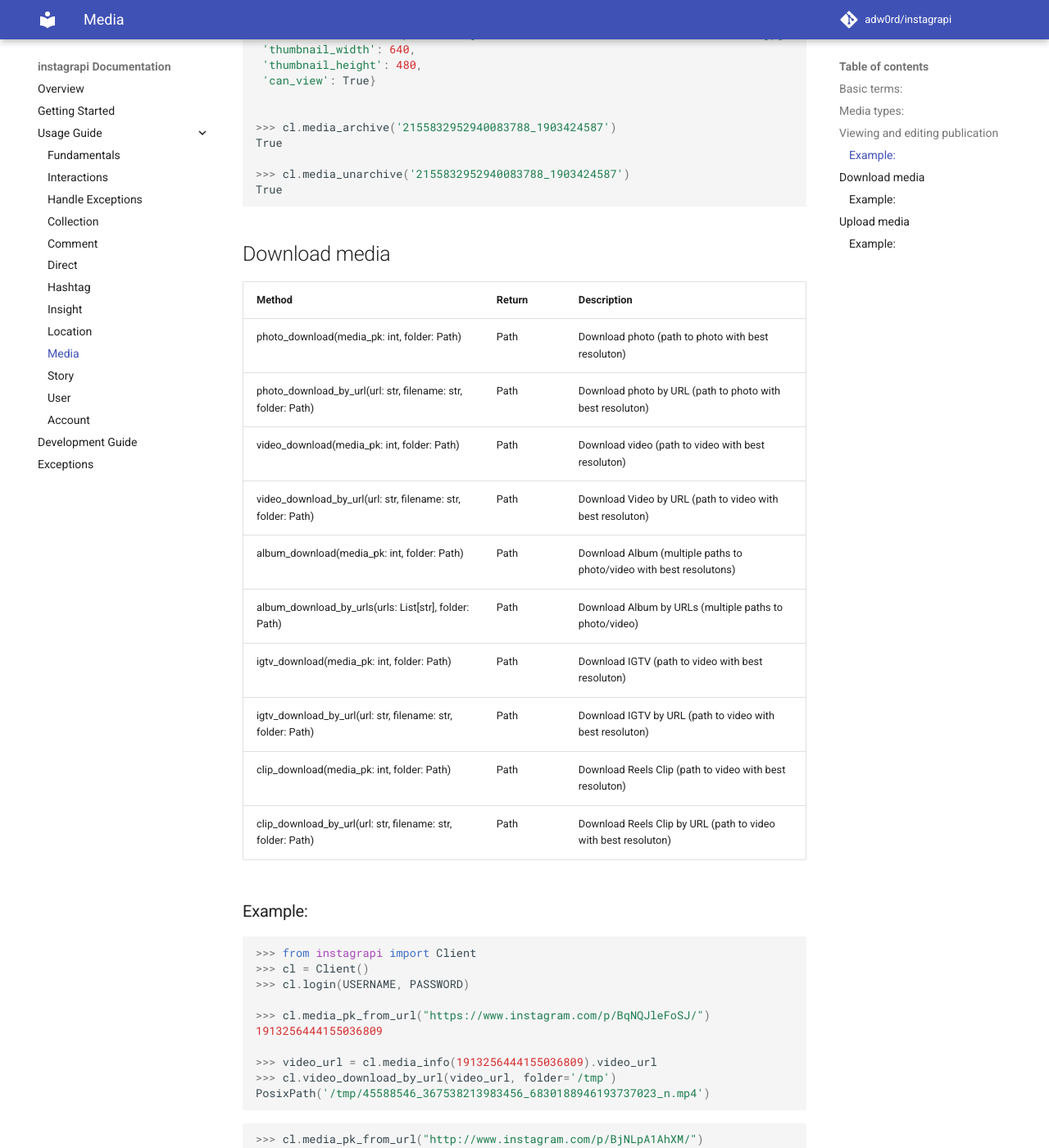
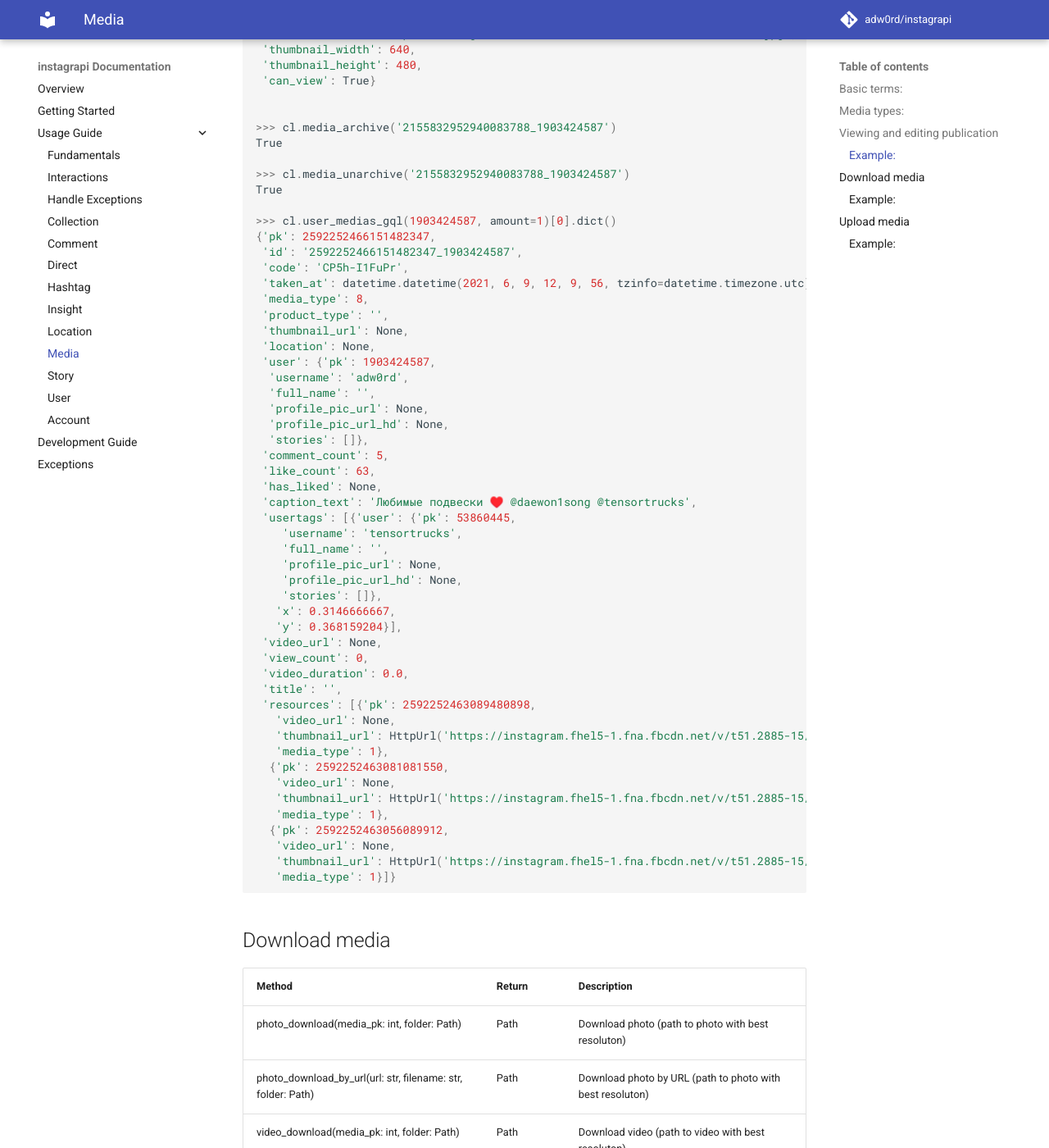
Before and after one commit to subzeroid/instagrapi, an MkDocs documentation site: the page built from docs/usage-guide/media.md, in a window 1280 px wide and 1400 px high, scrolled down 3521 px. Shown: the whole window at 82% size. Built offline with MkDocs 1.6.1 and Material for MkDocs 9.7.7, drawn with Linux system fonts in a browser that asks for light colours; comment, search, counter and statistics services are not loaded; the version menu is left out.

Commit message:
Added example for cl.user_medias_gql

````diff
--- a/docs/usage-guide/media.md
+++ b/docs/usage-guide/media.md
@@ -131,6 +131,50 @@
 
 >>> cl.media_unarchive('2155832952940083788_1903424587')
 True
+
+>>> cl.user_medias_gql(1903424587, amount=1)[0].dict()
+{'pk': 2592252466151482347,
+ 'id': '2592252466151482347_1903424587',
+ 'code': 'CP5h-I1FuPr',
+ 'taken_at': datetime.datetime(2021, 6, 9, 12, 9, 56, tzinfo=datetime.timezone.utc),
+ 'media_type': 8,
+ 'product_type': '',
+ 'thumbnail_url': None,
+ 'location': None,
+ 'user': {'pk': 1903424587,
+  'username': 'adw0rd',
+  'full_name': '',
+  'profile_pic_url': None,
+  'profile_pic_url_hd': None,
+  'stories': []},
+ 'comment_count': 5,
+ 'like_count': 63,
+ 'has_liked': None,
+ 'caption_text': 'Любимые подвески ♥️ @daewon1song @tensortrucks',
+ 'usertags': [{'user': {'pk': 53860445,
+    'username': 'tensortrucks',
+    'full_name': '',
+    'profile_pic_url': None,
+    'profile_pic_url_hd': None,
+    'stories': []},
+   'x': 0.3146666667,
+   'y': 0.368159204}],
+ 'video_url': None,
+ 'view_count': 0,
+ 'video_duration': 0.0,
+ 'title': '',
+ 'resources': [{'pk': 2592252463089480898,
+   'video_url': None,
+   'thumbnail_url': HttpUrl('https://instagram.fhel5-1.fna.fbcdn.net/v/t51.2885-15/e35/s1080x1080/198404255_317668533141074_749682826672118306_n.jpg?_nc_ht=instagram.fhel5-1.fna.fbcdn.net&_nc_cat=102&_nc_ohc=f8FR-bZNbp8AX-A6YQ4&edm=APU89FABAAAA&ccb=7-4&oh=864bb145a4fa7e523f5cc22f9ac5d015&oe=61145E4F&_nc_sid=86f79a', scheme='https', host='instagram.fhel5-1.fna.fbcdn.net', tld='net', host_type='domain', path='/v/t51.2885-15/e35/s1080x1080/198404255_317668533141074_749682826672118306_n.jpg', query='_nc_ht=instagram.fhel5-1.fna.fbcdn.net&_nc_cat=102&_nc_ohc=f8FR-bZNbp8AX-A6YQ4&edm=APU89FABAAAA&ccb=7-4&oh=864bb145a4fa7e523f5cc22f9ac5d015&oe=61145E4F&_nc_sid=86f79a'),
+   'media_type': 1},
+  {'pk': 2592252463081081550,
+   'video_url': None,
+   'thumbnail_url': HttpUrl('https://instagram.fhel5-1.fna.fbcdn.net/v/t51.2885-15/e35/s1080x1080/198228498_303261361473979_3031095263106513772_n.jpg?_nc_ht=instagram.fhel5-1.fna.fbcdn.net&_nc_cat=107&_nc_ohc=C9SeKrAO6poAX-nXhCG&edm=APU89FABAAAA&ccb=7-4&oh=6aab825e12fef746449be22c322762a1&oe=61132FB0&_nc_sid=86f79a', scheme='https', host='instagram.fhel5-1.fna.fbcdn.net', tld='net', host_type='domain', path='/v/t51.2885-15/e35/s1080x1080/198228498_303261361473979_3031095263106513772_n.jpg', query='_nc_ht=instagram.fhel5-1.fna.fbcdn.net&_nc_cat=107&_nc_ohc=C9SeKrAO6poAX-nXhCG&edm=APU89FABAAAA&ccb=7-4&oh=6aab825e12fef746449be22c322762a1&oe=61132FB0&_nc_sid=86f79a'),
+   'media_type': 1},
+  {'pk': 2592252463056089912,
+   'video_url': None,
+   'thumbnail_url': HttpUrl('https://instagram.fhel5-1.fna.fbcdn.net/v/t51.2885-15/e35/s1080x1080/199142152_323583732599636_4553823395468898634_n.jpg?_nc_ht=instagram.fhel5-1.fna.fbcdn.net&_nc_cat=108&_nc_ohc=_feIkorChpsAX_wzTff&edm=APU89FABAAAA&ccb=7-4&oh=a22a2f5b30772fbbb02db92b9394e981&oe=61147D59&_nc_sid=86f79a', scheme='https', host='instagram.fhel5-1.fna.fbcdn.net', tld='net', host_type='domain', path='/v/t51.2885-15/e35/s1080x1080/199142152_323583732599636_4553823395468898634_n.jpg', query='_nc_ht=instagram.fhel5-1.fna.fbcdn.net&_nc_cat=108&_nc_ohc=_feIkorChpsAX_wzTff&edm=APU89FABAAAA&ccb=7-4&oh=a22a2f5b30772fbbb02db92b9394e981&oe=61147D59&_nc_sid=86f79a'),
+   'media_type': 1}]}
 ```
 
 ## Download media
````
